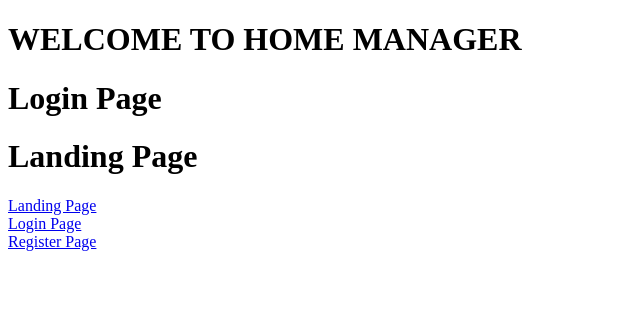
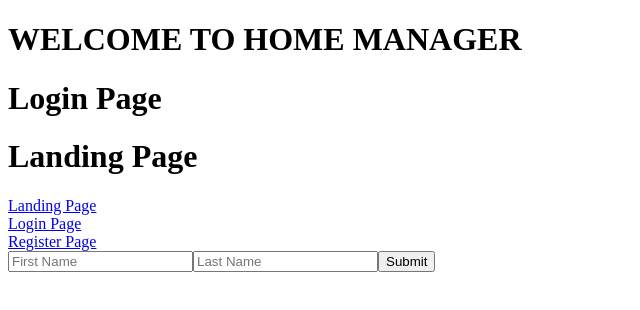
Before and after one commit to MrT3313/homeManager, a React (Create React App) app in the folder frontEnd/home_manager/: page /login in a window 1280 px wide. Shown: the top 310 px of the page, without its empty margins (0-640 px from the left). Built offline with nearby package versions, Linux system fonts and the light colour scheme.

Commit message:
FE <Login />
Component level state updating on user form input

```diff
--- a/frontEnd/home_manager/src/views/Login.js
+++ b/frontEnd/home_manager/src/views/Login.js
@@ -6,10 +6,16 @@ import { Link } from 'react-router-dom'
 // -- *** -- START CODE -- *** -- //
 
 class LoginPage extends Component {
+    state = {
+        userName: undefined,
+        pw: undefined,
+    }
+
     render() {
         return (
             <div className="Container">
                 <h1>Login Page</h1>
+
                 <div className="DummyNav">
                     <h1>Landing Page</h1>
                     <Link to="/">Landing Page</Link>
@@ -21,8 +27,37 @@ class LoginPage extends Component {
                     <Link to="/register">Register Page</Link>
                     <br />
                 </div>
+
+                <div className='registerForm'>
+                    <form onSubmit={this.registerSubmit}>
+                        <input
+                            id='userName'
+                            type='text'
+                            placeholder='First Name'
+                            onChange={this.inputChange}
+                        ></input>
+                        <input
+                            id='pw'
+                            type='text'
+                            placeholder='Last Name'
+                            onChange={this.inputChange}
+                        ></input>
+                        <button>
+                            Submit
+                        </button>
+                    </form>
+                </div>
             </div>
         );
+    }
+
+    // -- Methods -- //
+    inputChange = e => {
+        this.setState({ [e.target.id]: e.target.value })
+    }
+
+    registerSubmit = e => {
+
     }
 }
 
```
